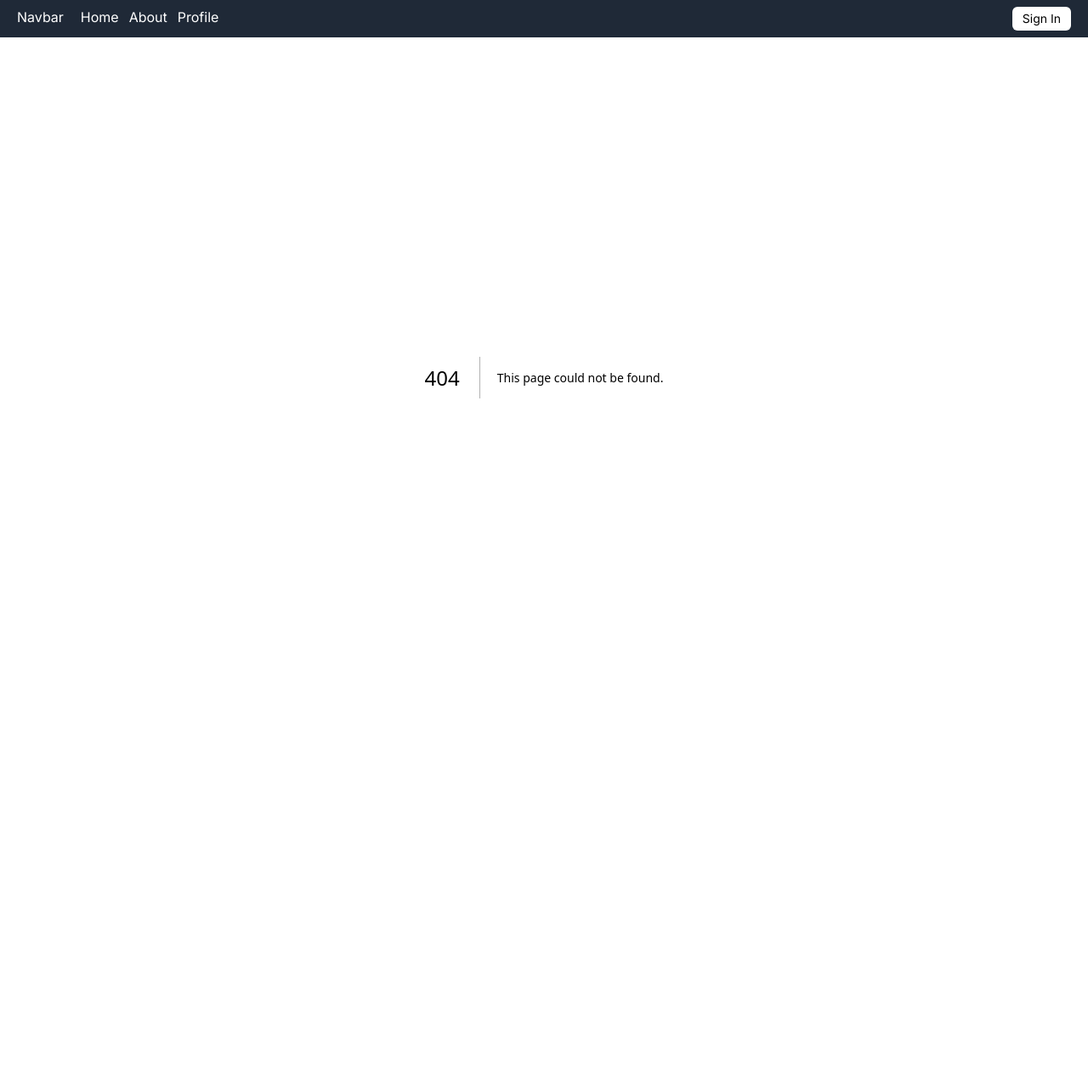
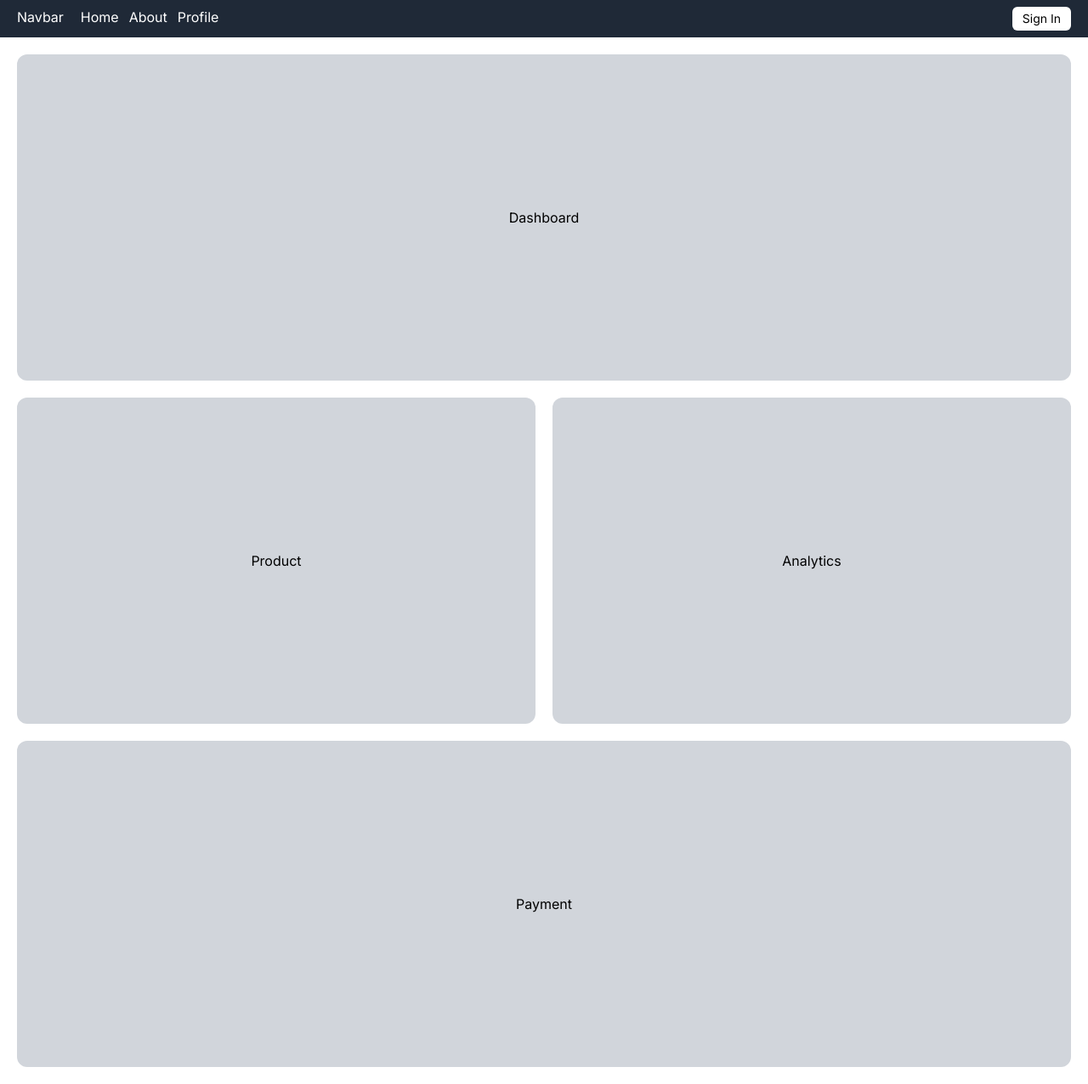
Before and after one commit to dharmabekti/next-app-router, a Next.js app: page /dashboard in a window 1280 px wide. Before the commit this address had no page. Shown: the whole page at 85% size. Before the commit the page ends 844 px from the top, so only its background shows below. Built offline with nearby package versions, Linux system fonts and the light colour scheme.

Commit message:
Parallel Routes

```diff
--- /dev/null
+++ b/src/app/(admin)/dashboard/@analytics/page.tsx
@@ -0,0 +1,7 @@
+export default function DashboardAnalytics() {
+  return (
+    <div className="w-1/2 h-96 bg-gray-300 rounded-[12px] flex justify-center items-center">
+      <h1>Analytics</h1>
+    </div>
+  );
+}
--- /dev/null
+++ b/src/app/(admin)/dashboard/@payments/page.tsx
@@ -0,0 +1,7 @@
+export default function DashboardPayment() {
+  return (
+    <div className="w-full h-96 bg-gray-300 rounded-[12px] flex justify-center items-center">
+      <h1>Payment</h1>
+    </div>
+  );
+}
--- /dev/null
+++ b/src/app/(admin)/dashboard/@products/page.tsx
@@ -0,0 +1,7 @@
+export default function DashboardProduct() {
+  return (
+    <div className="w-1/2 h-96 bg-gray-300 rounded-[12px] flex justify-center items-center mr-5">
+      <h1>Product</h1>
+    </div>
+  );
+}
--- /dev/null
+++ b/src/app/(admin)/dashboard/layout.tsx
@@ -0,0 +1,22 @@
+export default function Layout({
+  children,
+  products,
+  analytics,
+  payments,
+}: {
+  children: React.ReactNode;
+  products: React.ReactNode;
+  analytics: React.ReactNode;
+  payments: React.ReactNode;
+}) {
+  return (
+    <div className="p-5">
+      <div>{children}</div>
+      <div className="mt-5 flex justify-center items-center">
+        {products}
+        {analytics}
+      </div>
+      <div className="mt-5 flex justify-center items-center">{payments}</div>
+    </div>
+  );
+}
--- /dev/null
+++ b/src/app/(admin)/dashboard/page.tsx
@@ -0,0 +1,7 @@
+export default function DashboardPage() {
+  return (
+    <div className="w-full h-96 bg-gray-300 rounded-[12px] flex justify-center items-center">
+      <h1>Dashboard</h1>
+    </div>
+  );
+}
```
